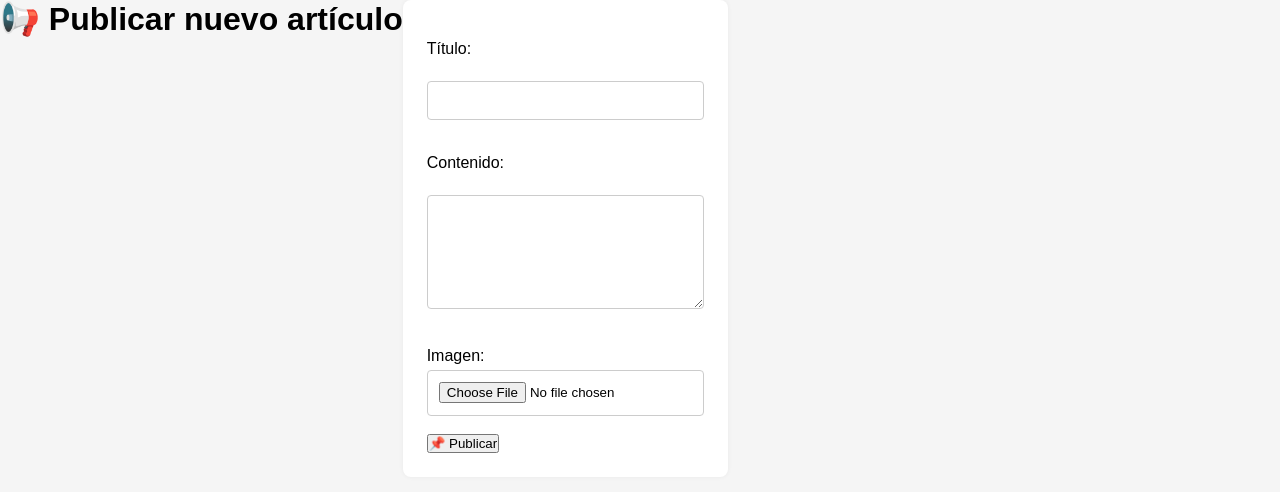
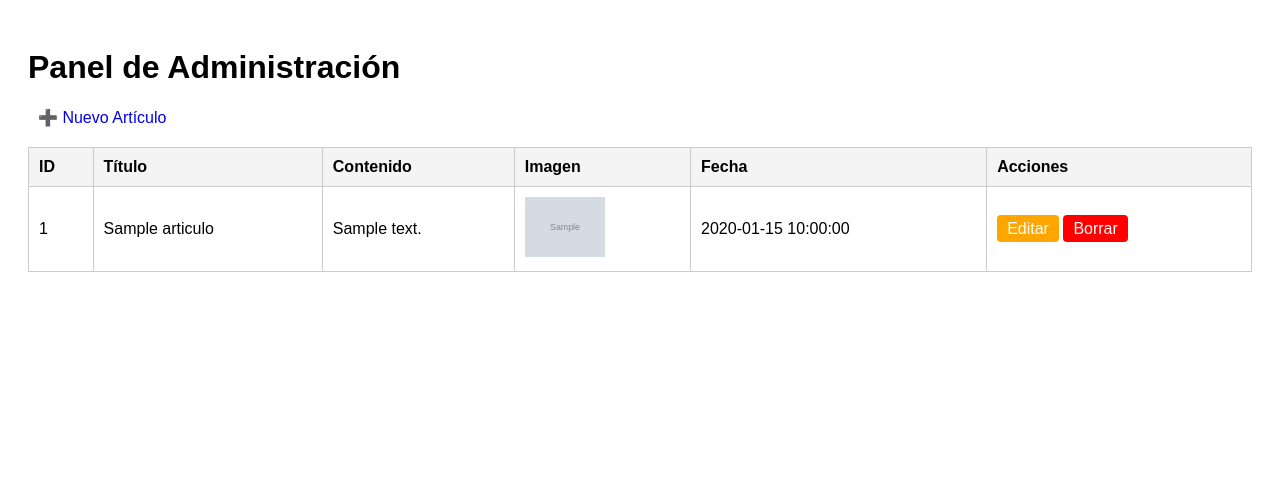
Before and after one commit to Leonnomar/realidad-en-red, a PHP site: page /panel.php in a window 1280 px wide. Shown: the top 492 px of the page. Run offline with PHP 8.4, Linux system fonts and the light colour scheme; tables that the repository leaves empty or names only in its code hold one stand-in row (values such as "Sample post"); grey boxes marked "Sample" are stand-in pictures.

Commit message:
Creando un nuevo panel.php para administar los artículos

```diff
--- a/panel.php
+++ b/panel.php
@@ -1,60 +1,63 @@
 <?php
-// Incluimos la conexión
-include 'conexion.php';
+// Conexión a la base de datos
+$conexion = new mysqli("localhost","root","","realidadenred");
+if ($conexion->connect_error) {
+    die("Error de conexión". $conexion->connect_error);
+}
 
-// Si se envió el formulario
-if ($_SERVER["REQUEST_METHOD"] == "POST") {
-    $titulo = $_POST['titulo'];
-    $contenido = $_POST['contenido'];
+// Si se recibe in id por GET para borrar
+if (isset($_GET['eliminar'])) {
+    $id = intval($_GET['eliminar']);
+    $conexion->query("DELETE FROM articulos WHERE id = $id");
+    header("Location: panel.php"); // Recarga la página después de borrar
+    exit;
+}
 
-    // Guardar imagen si se sube
-    $imagen = "";
-    if (isset($_FILES['imagen']) && $_FILES['imagen']['error'] == 0) {
-        $carpeta = "img/";
-        $imagen = $carpeta . basename($_FILES["imagen"]["name"]);
-        move_uploaded_file($_FILES["imagen"]["tmp_name"], $imagen);
-    }
-
-    // Insertar en la base de datos
-    $sql = "INSERT INTO articulos (titulo, contenido, imagen, fecha)
-            VALUES ('$titulo', '$contenido', '$imagen', NOW())";
-
-    if ($conn->query($sql) === TRUE) {
-        header("Location: panel.php?success=1");
-        exit();
-    } else {
-        echo "<p style='color:red'>❌ Error: " . $conn->error . "</p>";
-    }
-}
+// Obtener todos los artículos
+$resultado = $conexion->query("SELECT * FROM articulos ORDER BY fecha DESC");
 ?>
-
-<?php if (isset($_GET['success'])): ?>
-    <p style="color:green">✅ Artículo publicado correctamente.</p>
-<?php endif; ?>
 
 <!DOCTYPE html>
 <html lang="es">
     <head>
         <meta charset="UTF-8">
-        <meta name="viewport" content="width=device-width, initial-scale=1.0">
-        <title>Panel de Publicación</title>
-        <link rel="stylesheet" href="css/style.css">
+        <title>Panel de Administración</title>
+        <style>
+            body { font-family: Arial, sans-serif; padding: 20px; }
+            table { width: 100%; border-collapse: collapse; margin-top: 20px; }
+            th, td { padding: 10px; border: 1px solid #ccc; text-align: left; }
+            th { background-color: #f4f4f4; }
+            a { text-decoration: none; padding: 5px 10px; border-radius: 4px; }
+            .borrar { background-color: red; color: white; }
+            .editar { background-color: orange; color: white; }
+        </style>
     </head>
     <body>
-        <h1>📢 Publicar nuevo artículo</h1>
+        <h1>Panel de Administración</h1>
+        <a href="nuevo.php">➕ Nuevo Artículo</a>
 
-
-        <form action="panel.php" method="POST" enctype="multipart/form-data">
-            <label>Título:</label><br>
-            <input type="text" name="titulo" required><br><br>
-
-            <label>Contenido:</label><br>
-            <textarea name="contenido" rows="6" required></textarea><br><br>
-
-            <label>Imagen:</label>
-            <input type="file" name="imagen"><br><br>
-
-            <button type="submit">📌 Publicar</button>
-        </form>
+        <table>
+            <tr>
+                <th>ID</th>
+                <th>Título</th>
+                <th>Contenido</th>
+                <th>Imagen</th>
+                <th>Fecha</th>
+                <th>Acciones</th>
+            </tr>
+            <?php while ($fila = $resultado->fetch_assoc()): ?>
+                <tr>
+                    <td><?= $fila['id'] ?></td>
+                    <td><?= $fila['titulo'] ?></td>
+                    <td><?= $fila['contenido'] ?></td>
+                    <td><img src="<?= $fila['imagen'] ?>" width="80"></td>
+                    <td><?= $fila['fecha'] ?></td>
+                    <td>
+                        <a class="editar" href="editar.php?id=<?= $fila['id'] ?>">Editar</a>
+                        <a class="borrar" href="panel.php?eliminar=<?= $fila['id'] ?>" onclick="return confirm('¿Seguro que deseas borrar este artículo?')">Borrar</a>
+                    </td>
+                </tr>
+                <?php endwhile; ?>
+        </table>
     </body>
 </html>
```
Also changed, not shown: panel_old.php (added, +60 -0 lines).
